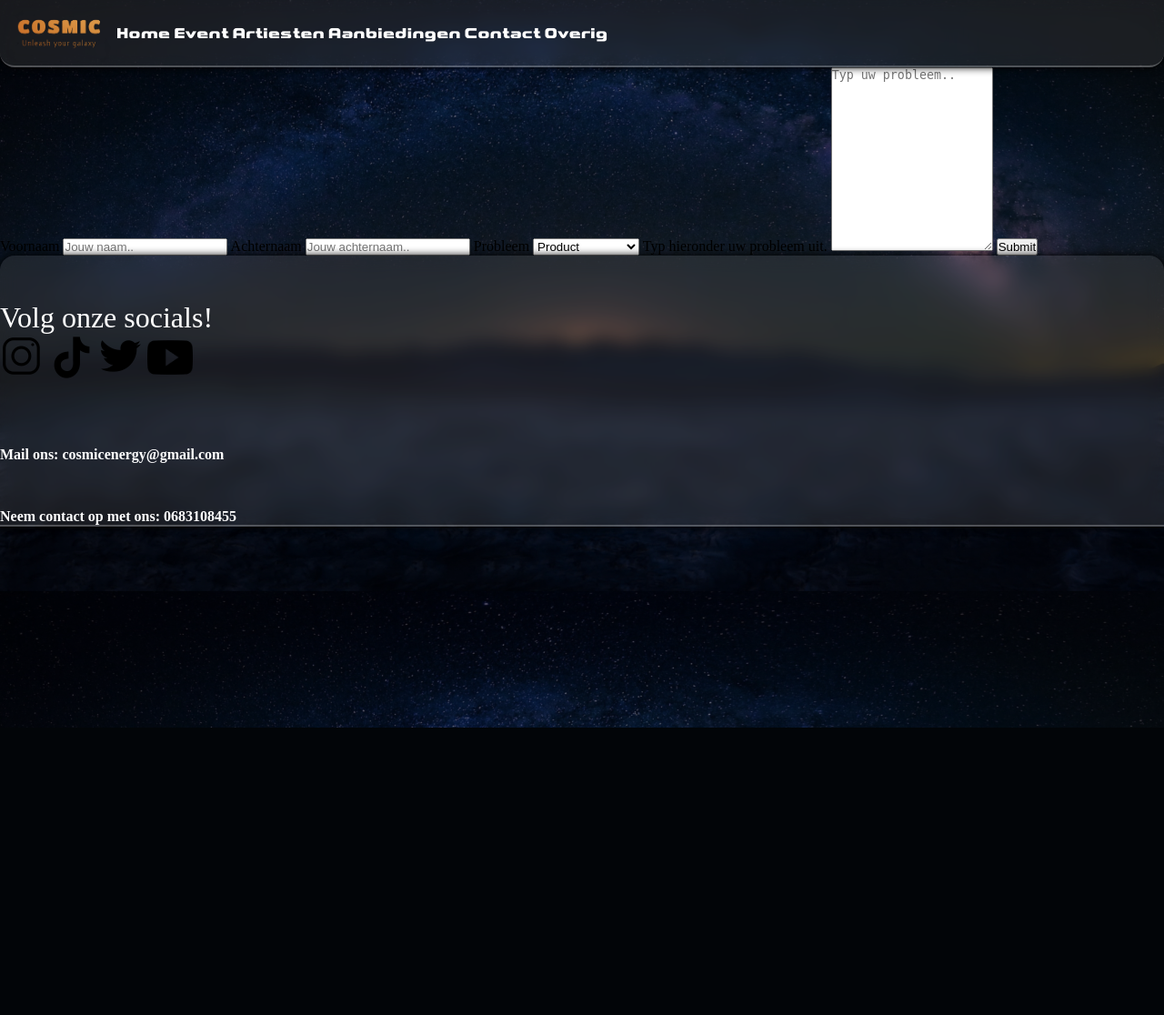
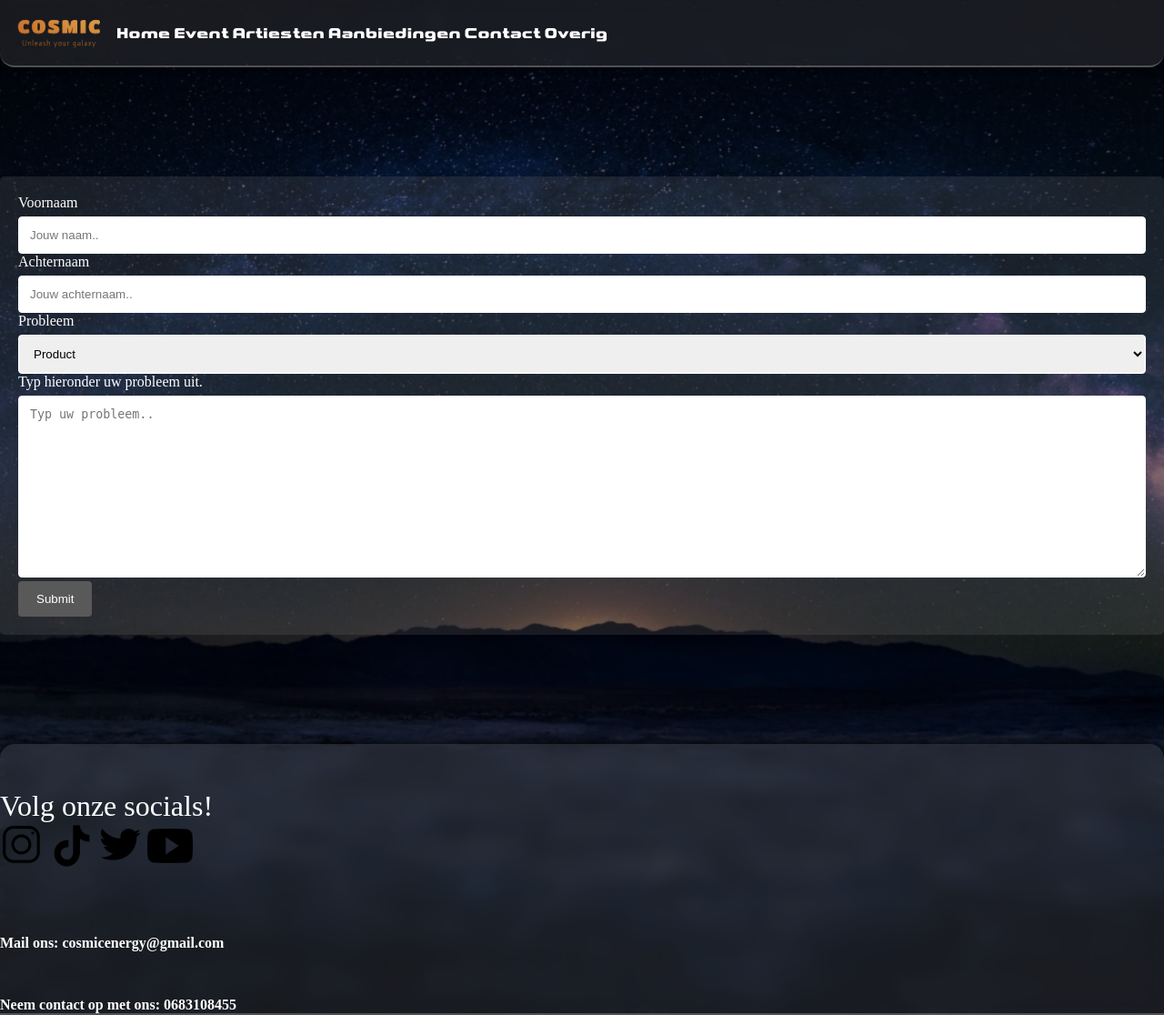
Before and after one commit to Rai71/localFile, a PHP site: page /contact.php in a window 1280 px wide. Shown: the whole page at 91% size. Before the commit the page ends 800 px from the top, so only its background shows below. Run offline with PHP 8.4, Linux system fonts and the light colour scheme.

Commit message:
contact fix

```diff
--- a/css/style.css
+++ b/css/style.css
@@ -6,12 +6,12 @@
 
 @font-face{
     font-family: font;
-    src: url(/css/A-Space\ Black\ Demo.otf);
+    src: url(../css/A-Space\ Black\ Demo.otf);
 }
 
 body{
     overflow-x: hidden;
-    background-image: url("/images/BackgroundSite.png");
+    background-image: url("../images/BackgroundSite.png");
     background-size: cover;
     background-position: center center;
 }
@@ -331,3 +331,42 @@ h3{
 
 
 /* contact page */
+
+input[type=text], select, textarea {
+    width: 100%;
+    padding: 12px;
+    border: 1px solid black;
+    border: 1px solid white;
+    border-radius: 4px;
+    box-sizing: border-box;
+    margin-top: 6px;
+}
+  .container {
+    margin-top: 15vh;
+    margin-bottom: 15vh;
+    border-radius: 5px;
+    background-color: rgba(104, 104, 104);
+    background-color: rgba(104, 104, 104, 0.23);
+    padding: 20px;
+}
+#mainContact{
+    display: flex;
+    justify-content: center;
+}
+
+.textLabel{
+    color: white;
+}
+input[type=submit] {
+    background-color: rgb(90, 89, 89);
+    color: white;
+    padding: 12px 20px;
+    border: none;
+    border-radius: 4px;
+    cursor: pointer;
+  }
+
+
+  input[type=submit]:hover {
+    background-color: black;
+  }
```
Also changed, not shown: home.html (+4 -4 lines).
